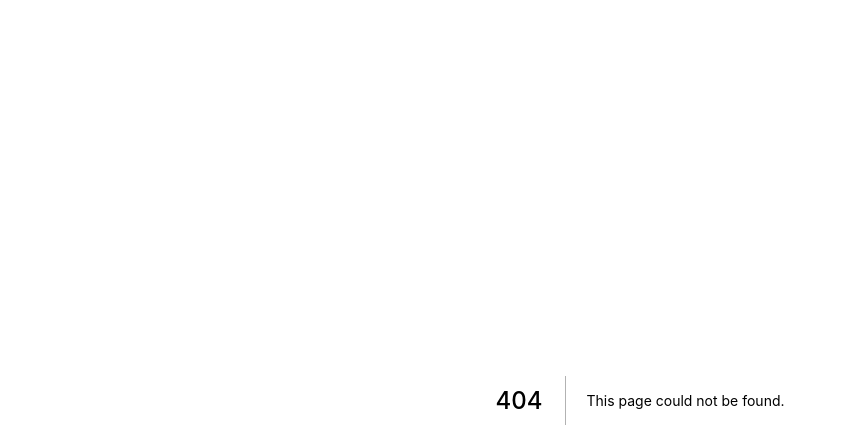
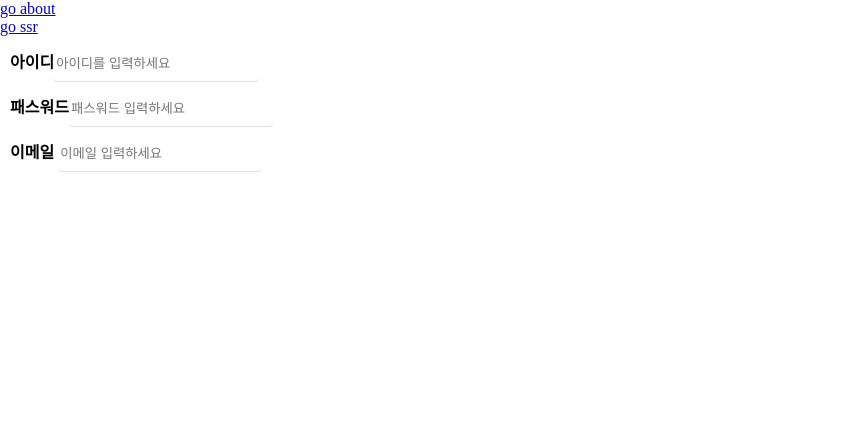
Before and after one commit to KMU-WINK/hssp-web, a Next.js app: page /signup in a window 1280 px wide. Before the commit this address had no page. Shown: the top 448 px of the page, without its empty margins (0-847 px from the left). Built offline with nearby package versions, Linux system fonts and the light colour scheme.

Commit message:
Add signup.js #3

```diff
--- a/components/BottomTabBar.js
+++ b/components/BottomTabBar.js
@@ -6,7 +6,7 @@ export const BottomTabBar = (props) => {
         <nav style={styles.tabBar}>
             <ul style={styles.menu}>
                 {/*{props.menus.map(oneMenu => <li><Link href={oneMenu.link}><img src={oneMenu.iconSource} /></Link></li>)}*/}
-                <img src={require('../assets/BottomTabBar/food.svg')} />
+                {/*<img src={require('../assets/BottomTabBar/food.svg')} />*/}
             </ul>
         </nav>
     </>;
--- /dev/null
+++ b/components/InputBox.js
@@ -0,0 +1,27 @@
+import React from 'react';
+
+export function InputBox(props){
+    return (
+        <div style={{margin:10}}>
+            <label htmlFor="" style={styles.label}>
+                {props.name}
+            </label>
+
+            <input type={props.type} placeholder={props.placeholder} style={styles.input} />
+        </div>
+    );
+}
+
+const styles = {
+    label : {
+        fontSize:16,
+        fontWeight:'bold',
+    },
+    input : {
+        height:33,
+        width:200,
+        borderRadius:4,
+        border:'none',
+        boxShadow:'0px 1px 0px rgba(0, 0, 0, 0.12)',
+    },
+};
--- /dev/null
+++ b/pages/signup.js
@@ -0,0 +1,30 @@
+import React from "react";
+import Link from 'next/link';
+import {Layout} from "../components/Layout";
+import {InputBox} from "../components/InputBox";
+
+const SignUp = () => {
+
+    return <>
+        <Layout>
+            <InputBox
+                name="아이디"
+                placeholder="아이디를 입력하세요"
+                type="text"
+            />
+            <InputBox
+                name="패스워드"
+                placeholder="패스워드 입력하세요"
+                type="password"
+            />
+            <InputBox
+                name="이메일 "
+                placeholder="이메일 입력하세요"
+                type="email"
+
+            />
+        </Layout>
+    </>;
+};
+
+export default SignUp;
```
